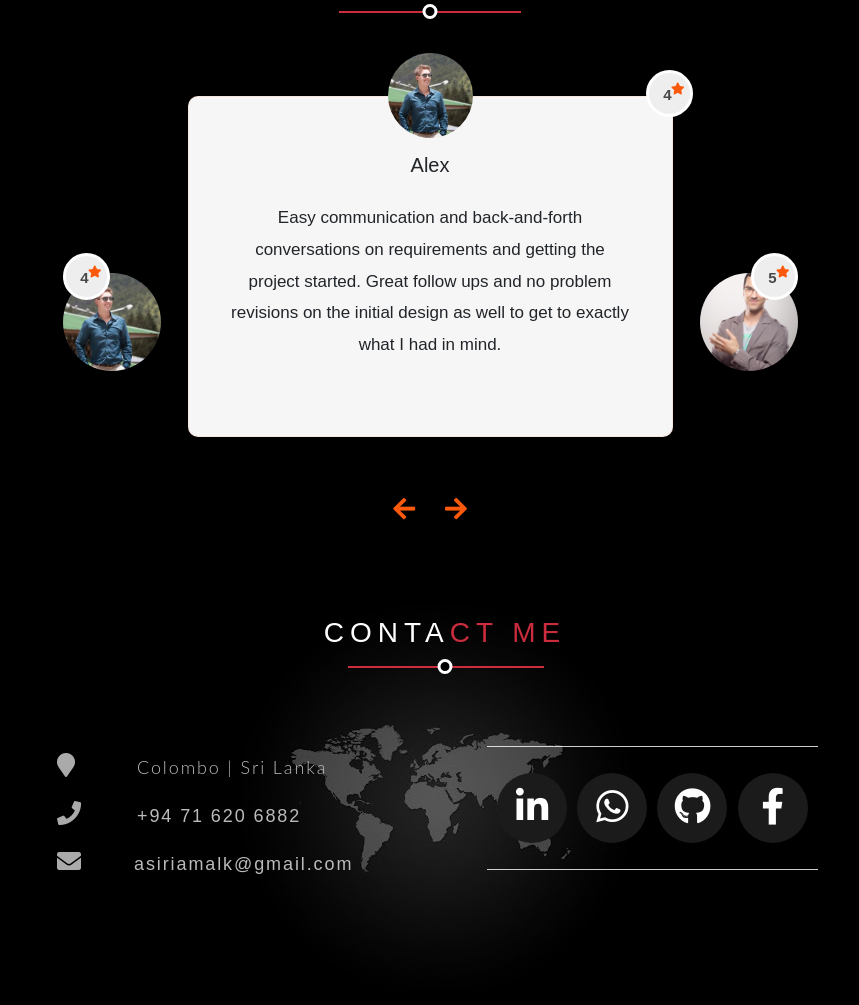
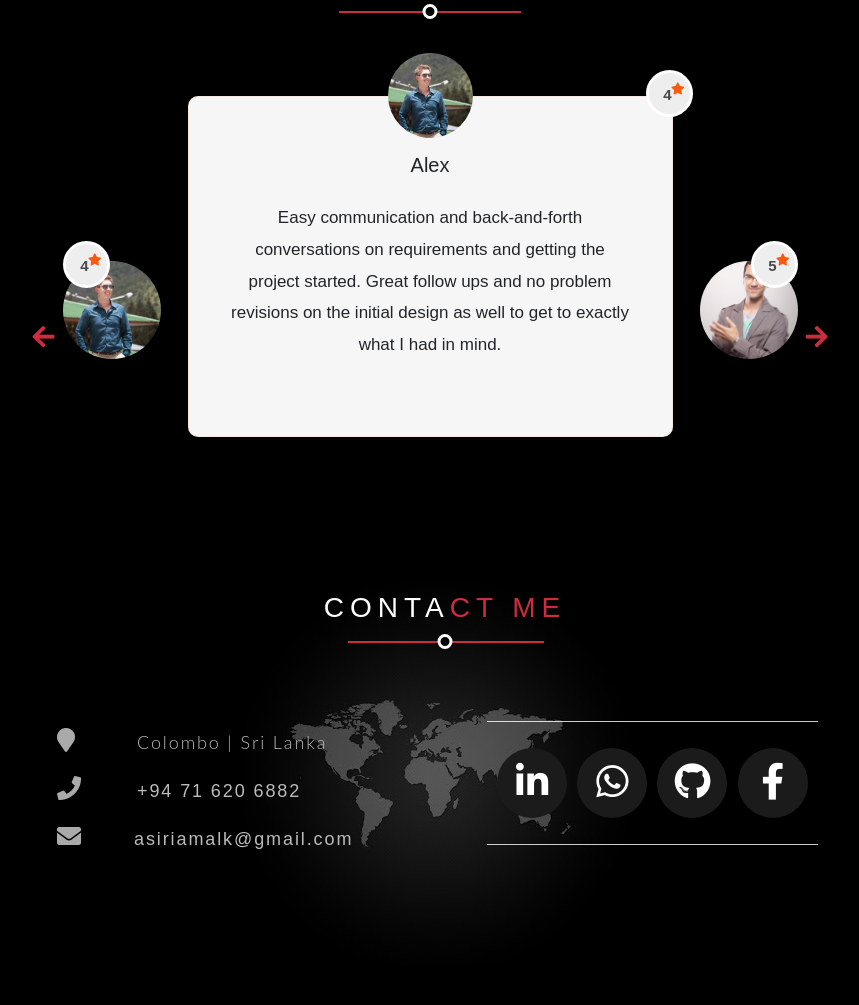
Before and after one commit to AsiriAmalk/my_portforlio, a Flask app: page / in a window 1280 px wide. Shown: the part 2515-3520 px from the top of the page, without its empty margins (210-1069 px from the left). Run offline with Flask 2, Linux system fonts and the light colour scheme; some libraries are stand-ins or nearby versions.

Commit message:
add arrow

```diff
--- a/static/css/testimonial.css
+++ b/static/css/testimonial.css
@@ -9,13 +9,6 @@
 	max-width: 100%;
 }
 
-/*body {*/
-/*	font-family: 'Roboto Slab', serif;*/
-/*	font-size: 15px;*/
-/*	line-height: 1.67;*/
-/*	color: #444;*/
-/*	padding: 60px 0;*/
-/*}*/
 
 .section-title-1 {
 	font-size: 28px;
@@ -159,20 +152,25 @@
 }
 
 .customer-feedback .owl-nav [class*="owl-"] {
-	position: relative;
+	position: absolute;
 	display: inline-block;
-	bottom: 45px;
+	bottom: 16em;
 	transition: all .2s ease-in;
+	margin-left: -10em;
+	margin-right: -10em;
 }
 
 .customer-feedback .owl-nav i {
 	background-color: transparent;
-	color: rgb(251, 90, 13);
+	color: #cb2d3e;
 	font-size: 25px;
+	/*margin-right: -8em;*/
+
 }
 
 .customer-feedback .owl-prev {
 	left: -15px;
+	margin-right: -20em;
 }
 
 .customer-feedback .owl-prev:hover {
@@ -181,6 +179,7 @@
 
 .customer-feedback .owl-next {
 	right: -15px;
+	margin-left: -10em;
 }
 
 .customer-feedback .owl-next:hover {
@@ -203,7 +202,7 @@
 	height: 11px;
 	margin: 0 5px;
 	background: #fff;
-	border: 1px solid rgb(251, 90, 13);
+	border: 1px solid #cb2d3e;
 	display: block;
 	-webkit-backface-visibility: visible;
 	-webkit-transition: all 200ms ease;
@@ -212,7 +211,7 @@
 }
 
 .customer-feedback .owl-dots .owl-dot.active span {
-	background-color: rgb(251, 90, 13);
+	background-color: #cb2d3e;
 }
 
 /* RESPONSIVE */
@@ -234,6 +233,7 @@
 	.customer-feedback .owl-next {
 		right: 0;
 	}
+
 
 }
 
```
